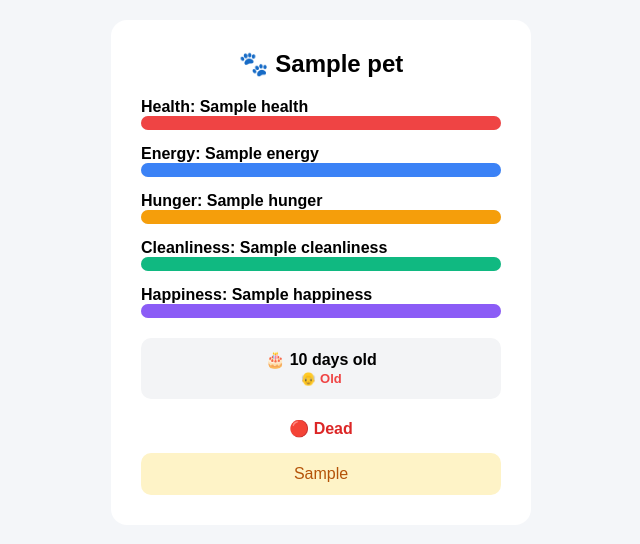
After one commit to Valoros/mytamagotchi, a Laravel app: template resources/views/emails/pet-info.blade.php in a window 1280 px wide. The commit adds this page. Shown: the top 544 px of the page, without its empty margins (319-959 px from the left). Run offline with Laravel 12, Linux system fonts and the light colour scheme; the template is opened without the code that fills it: most values are stand-ins (such as "Sample title", 1, 10 or a date in 2020); parts of the project's set-up code (start-up, migrations or seed data) failed here and were passed over.

Commit message:
Add Mailtrap email feature with styled HTML report and fast forward button

```diff
--- /dev/null
+++ b/resources/views/emails/pet-info.blade.php
@@ -0,0 +1,97 @@
+<!DOCTYPE html>
+<html>
+<head>
+    <meta charset="UTF-8">
+</head>
+<body style="margin:0;padding:20px;background:#f4f6f9;font-family:Arial,sans-serif;">
+
+<table width="100%" cellpadding="0" cellspacing="0">
+<tr>
+<td align="center">
+
+<table width="420" cellpadding="0" cellspacing="0"
+       style="background:#ffffff;border-radius:16px;padding:30px;">
+
+<tr>
+<td align="center">
+    <h2 style="margin-top:0;">🐾 {{ $pet->name }}</h2>
+</td>
+</tr>
+
+<tr><td>
+
+<!-- Progress Block -->
+@php
+    function bar($value, $color) {
+        return '
+        <div style="background:#e5e7eb;border-radius:8px;height:14px;width:100%;">
+            <div style="width:'.$value.'%;background:'.$color.';
+                        height:14px;border-radius:8px;"></div>
+        </div>';
+    }
+
+    if ($pet->age < 3) {
+        $stage = '👶 Baby';
+        $stageColor = '#10b981';
+    } elseif ($pet->age < 7) {
+        $stage = '🧑 Adult';
+        $stageColor = '#3b82f6';
+    } else {
+        $stage = '👴 Old';
+        $stageColor = '#ef4444';
+    }
+@endphp
+
+<div style="margin-bottom:15px;">
+    <strong>Health: {{ $pet->health }}</strong>
+    {!! bar($pet->health, '#ef4444') !!}
+</div>
+
+<div style="margin-bottom:15px;">
+    <strong>Energy: {{ $pet->energy }}</strong>
+    {!! bar($pet->energy, '#3b82f6') !!}
+</div>
+
+<div style="margin-bottom:15px;">
+    <strong>Hunger: {{ $pet->hunger }}</strong>
+    {!! bar($pet->hunger, '#f59e0b') !!}
+</div>
+
+<div style="margin-bottom:15px;">
+    <strong>Cleanliness: {{ $pet->cleanliness }}</strong>
+    {!! bar($pet->cleanliness, '#10b981') !!}
+</div>
+
+<div style="margin-bottom:20px;">
+    <strong>Happiness: {{ $pet->happiness }}</strong>
+    {!! bar($pet->happiness, '#8b5cf6') !!}
+</div>
+
+<div style="padding:12px;background:#f3f4f6;border-radius:10px;text-align:center;font-weight:bold;">
+    🎂 {{ $pet->age }} days old<br>
+    <span style="color:{{ $stageColor }};font-size:13px;">
+        {{ $stage }}
+    </span>
+</div>
+
+<div style="margin-top:20px;text-align:center;font-weight:bold;
+            color: {{ $pet->is_alive ? '#16a34a' : '#dc2626' }};">
+    {{ $pet->is_alive ? '🟢 Alive' : '🔴 Dead' }}
+</div>
+
+@if($pet->last_event)
+<div style="margin-top:15px;padding:12px;background:#fef3c7;
+            color:#b45309;border-radius:10px;text-align:center;">
+    {{ $pet->last_event }}
+</div>
+@endif
+
+</td></tr>
+</table>
+
+</td>
+</tr>
+</table>
+
+</body>
+</html>
--- a/resources/views/pets/show.blade.php
+++ b/resources/views/pets/show.blade.php
@@ -205,6 +205,11 @@
                 @csrf
                 <button type="submit">🧼 Wash</button>
             </form>
+
+            <form method="POST" action="{{ route('pets.sendInfo', $pet) }}">
+                @csrf
+                <button type="submit">📧 Отправить на почту</button>
+            </form>
         </div>
     @endif
 
--- a/routes/web.php
+++ b/routes/web.php
@@ -7,3 +7,5 @@ Route::get('/pets/{pet}', [PetController::class, 'show']);
 Route::post('/pets/{pet}/action/{action}', [PetController::class, 'action'])
     ->name('pets.action');
 Route::post('/pets/{pet}/fast-forward', [PetController::class, 'fastForward'])->name('pets.fastForward');
+Route::post('/pets/{pet}/send-info', [PetController::class, 'sendInfo'])
+    ->name('pets.sendInfo');
```
Also changed, not shown: app/Http/Controllers/PetController.php (+9 -0 lines), app/Mail/PetInfoMail.php (added, +41 -0 lines).
